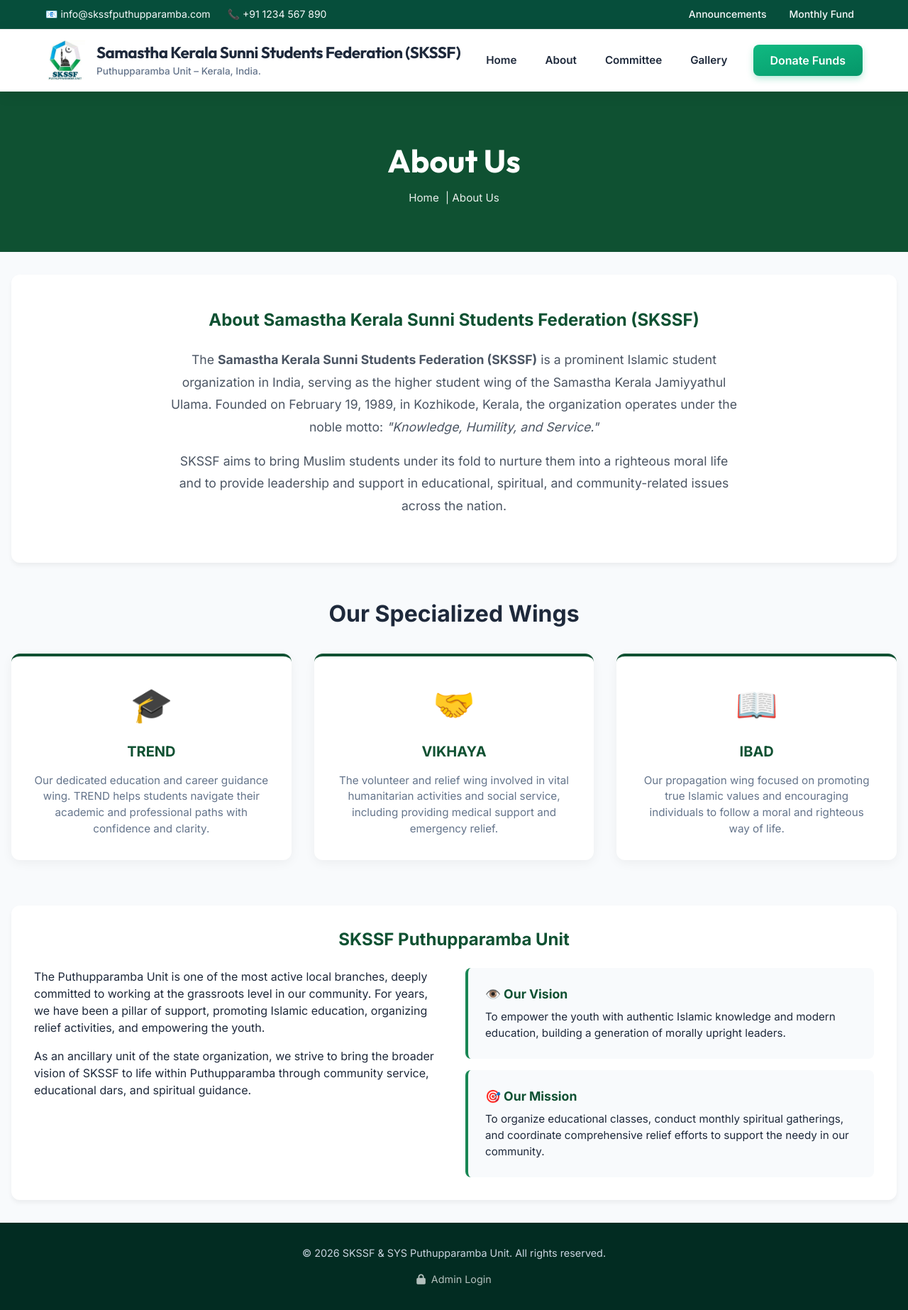
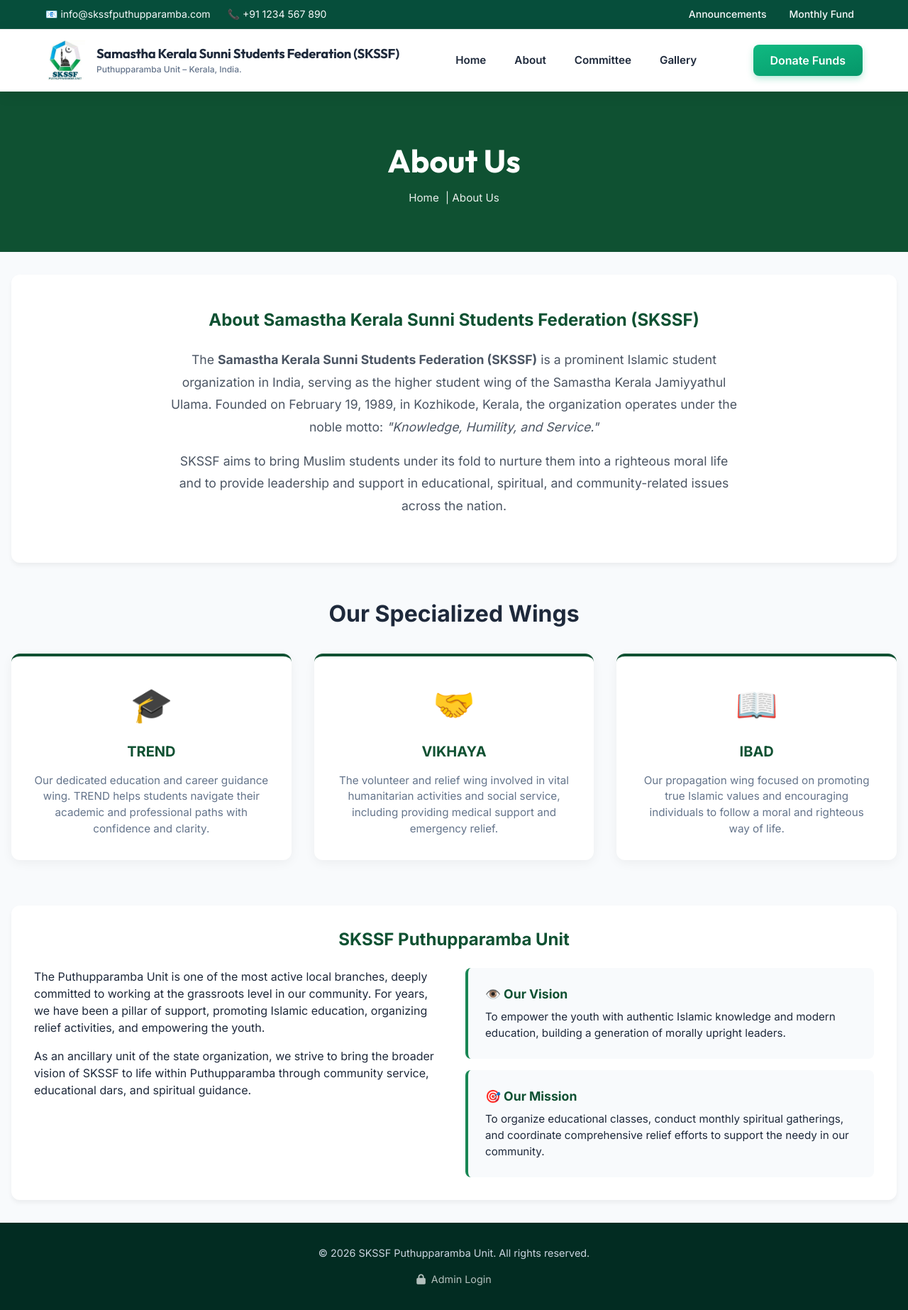
Before and after one commit to sinan-prvt/Islamic_Center, a Django app: page /about/ in a window 1280 px wide. Shown: the whole page at 71% size. Run offline with Django 5.2, Linux system fonts and the light colour scheme; some libraries are stand-ins or nearby versions.

Commit message:
Updated the text of the navbar

```diff
--- a/templates/base.html
+++ b/templates/base.html
@@ -166,9 +166,9 @@
             </a>
             <div class="hidden md:block">
                 <h2
-                    class="font-outfit text-xl md:text-[1.4rem] font-bold text-textmain tracking-[-0.5px] leading-tight m-0">
+                    class="font-outfit text-lg md:text-[1.15rem] font-bold text-textmain tracking-[-0.3px] leading-tight m-0">
                     Samastha Kerala Sunni Students Federation (SKSSF)</h2>
-                <p class="text-[0.85rem] text-textmuted m-0 mt-0.5 font-medium">Puthupparamba Unit &ndash; Kerala,
+                <p class="text-[0.75rem] text-textmuted m-0 mt-0.5 font-medium">Puthupparamba Unit &ndash; Kerala,
                     India.</p>
             </div>
         </div>
@@ -272,7 +272,7 @@
     </main>
 
     <footer class="bg-emerald-950 text-slate-300 text-center px-[5%] py-8 pb-24 md:pb-8 text-[0.9rem] mt-auto">
-        <p>&copy; 2026 SKSSF & SYS Puthupparamba Unit. All rights reserved.</p>
+        <p>&copy; 2026 SKSSF Puthupparamba Unit. All rights reserved.</p>
         <p class="mt-4 text-[0.9rem]">
             <a href="{% url 'login' %}"
                 class="text-white/70 no-underline hover:text-white transition-colors duration-200"><i
```
